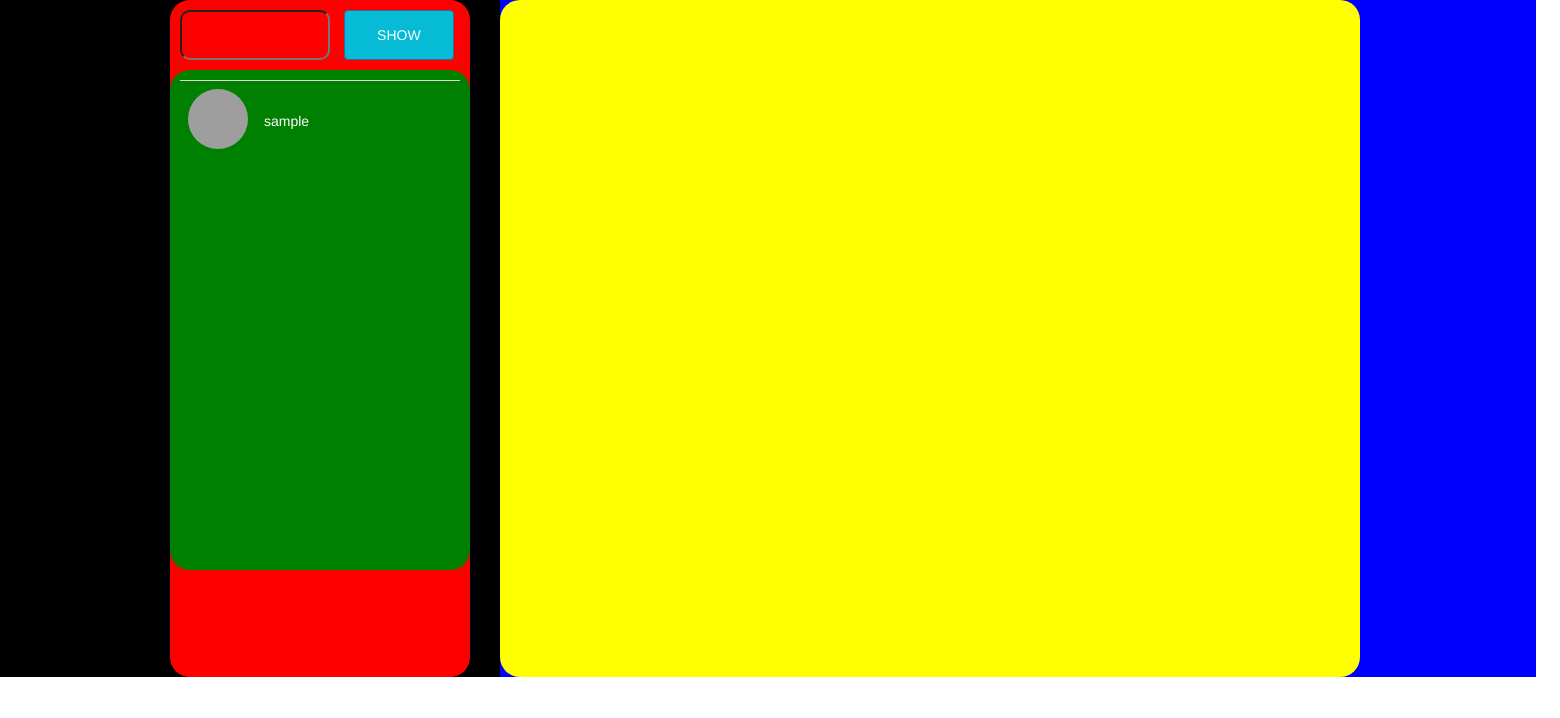
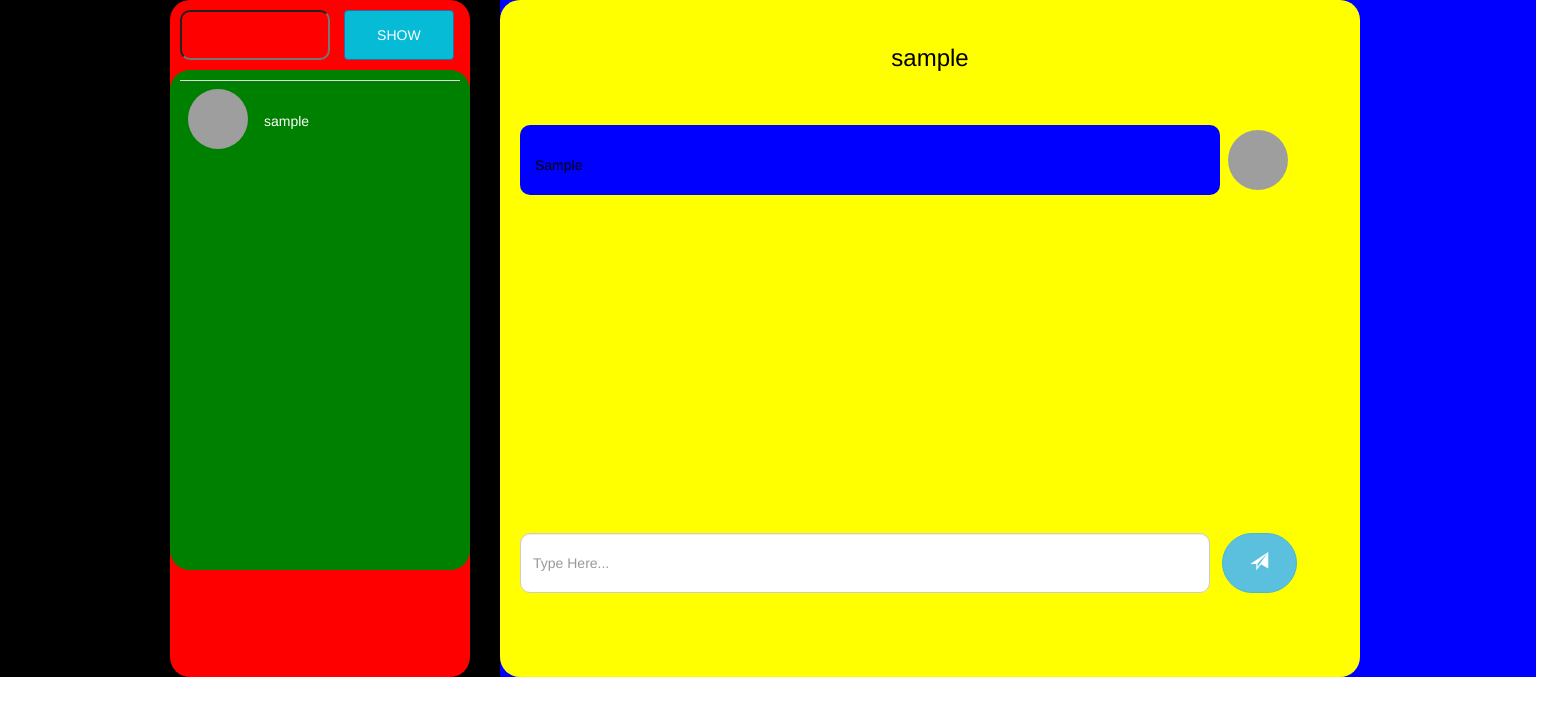
Before and after one commit to NORAGAMI666/OLMS, a PHP site: page /message.php in a window 1560 px wide. Shown: the part 82-800 px from the top of the page. Run offline with PHP 8.4, Linux system fonts and the light colour scheme; the visitor is signed in with stand-in values (Sample User, id 1); tables that the repository leaves empty or names only in its code hold one stand-in row (values such as "Sample post"); grey boxes are pictures that could not be loaded.

Commit message:
Update message.php
ADMIN CAN SEND MESSAGE NOW

```diff
--- a/Library/admin/message.php
+++ b/Library/admin/message.php
@@ -147,6 +147,8 @@
 				{
 					$res=mysqli_query($db,"SELECT * FROM message WHERE username='$_POST[username]' ;");
 
+					mysqli_query($db, "UPDATE message SET status = 'yes' WHERE sender = 'student' AND username = '$_POST[username]' ;");
+
 					if($_POST['username'] != '')
 					{
 						$_SESSION['username'] = $_POST['username'];
@@ -174,9 +176,7 @@
 						<div class="chat user">
 							<div style="float: left; padding-top: 5px;">
 								&nbsp;
-								<?php
-									echo "<img class='img-circle profile_img' height=60 width=60 src='images/".$_SESSION['propic']."'>";
-								?>
+								<img style="height:60px; width:60px; border-radius: 50%;" src="images/dpfp.jpg">
 								&nbsp;
 							</div>
 							<div style="float: left;" class="chatbox">
@@ -199,7 +199,9 @@
 						<div class="chat admin">
 							<div style="float: left; padding-top: 5px;">
 								&nbsp;
-								<img style="height:60px; width:60px; border-radius: 50%;" src="images/dpfp.jpg">
+								<?php
+									echo "<img class='img-circle profile_img' height=60 width=60 src='images/".$_SESSION['propic']."'>";
+								?>
 								&nbsp;
 							</div>
 							<div style="float: left;" class="chatbox">
@@ -235,7 +237,96 @@
 					if($_SESSION['username'] == '')
 					{
 						?>
-							<img style="margin: 100px 80px" src="images/4.jpg">
+							<img style="margin: 100px 80px" src="images/mr-bean.gif" alt="animated">
+						<?php
+					}
+					else
+					{
+						if(isset($_POST['submit1']))
+						{
+							mysqli_query($db,"INSERT INTO `mylibrary`.`message` VALUES ('','$_SESSION[username]','$_POST[mesage]','no','admin');");
+
+							$res=mysqli_query($db,"SELECT * FROM message WHERE username='$_SESSION[username]' ;");
+						}
+						else
+						{
+							$res=mysqli_query($db,"SELECT * FROM message WHERE username='$_SESSION[username]' ;");
+						}
+						?>
+							<div style="height: 70px; width: 100%; text-align: center; color: black;">
+								<h3 style="margin-top: -5px; padding-top: 10px;">
+									<?php
+										echo $_SESSION['username'];
+									?>
+								</h3>
+							</div>
+
+							<div class="msg">
+								<br>
+								<?php
+									while($row=mysqli_fetch_assoc($res))
+									{
+										if($row['sender']=='student')
+										{
+								?>
+								<!-- student -->
+								<div class="chat user">
+									<div style="float: left; padding-top: 5px;">
+										&nbsp;
+										<img style="height:60px; width:60px; border-radius: 50%;" src="images/dpfp.jpg">
+										&nbsp;
+									</div>
+									<div style="float: left;" class="chatbox">
+										<p>
+											<?php
+												echo $row['massage'];
+											?>
+										</p>
+									</div>
+								</div><br>
+
+								<?php
+										}
+										else
+										{
+								?>
+
+								<!-- admin -->
+
+								<div class="chat admin">
+									<div style="float: left; padding-top: 5px;">
+										&nbsp;
+										<?php
+											echo "<img class='img-circle profile_img' height=60 width=60 src='images/".$_SESSION['propic']."'>";
+										?>
+										&nbsp;
+									</div>
+									<div style="float: left;" class="chatbox">
+										<p>
+											<?php
+												echo $row['massage'];
+											?>
+										</p>
+									</div>
+								</div>
+								<br>
+
+								<?php
+										}
+									}
+								?>
+							</div>
+
+							<div style="height: 100px; padding-top: 10px;">
+								<form class="from" action="" method="post">
+										&nbsp;&nbsp;
+									<input type="text" name="mesage" class="form-control" required="" placeholder="Type Here...">
+									<button type="submit" name="submit1" style="height: 60px; width: 75px; border-radius: 50px;" class="btn btn-info btn-lg">
+										<span class="glyphicon glyphicon-send"></span>
+									</button>
+								</form>
+							</div>
+
 						<?php
 					}
 				}
```
